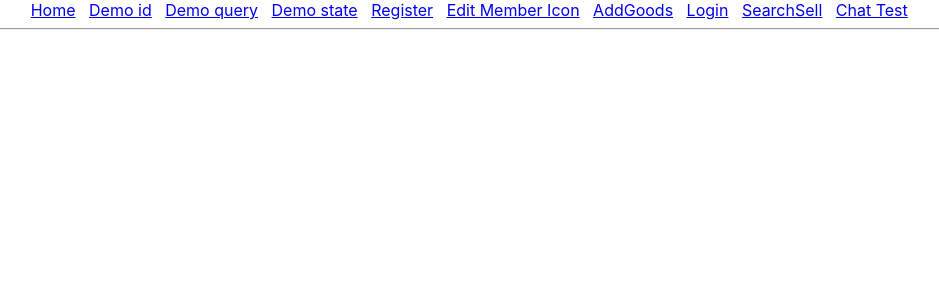
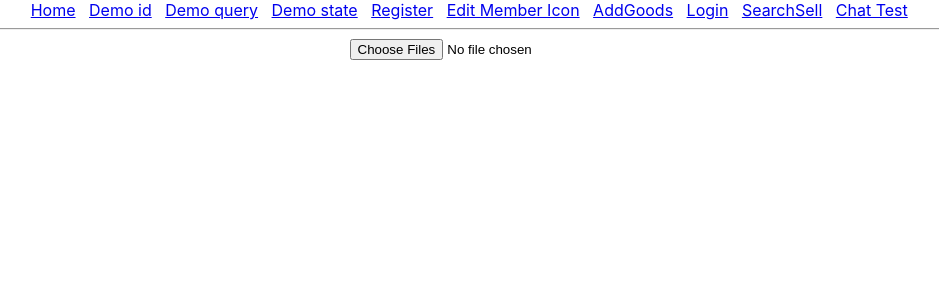
Before and after one commit to Shichao97/shopClient, a React (Create React App) app: page /#/imageUpload in a window 1280 px wide. Shown: the top 300 px of the page, without its empty margins (164-1103 px from the left). Built offline with nearby package versions, Linux system fonts and the light colour scheme; no server answers.

Commit message:
startsWith changeTo substr

```diff
--- a/src/App.tsx
+++ b/src/App.tsx
@@ -9,6 +9,7 @@ import LoginModal from './LoginModal';
 import EditIcon from './EditIcon';
 import Register from './Register';
 import searchSellGoods from './searchSellGoods';
+import ImageUpload from './ImageUpload';
 import jquery from "jquery";
 const $ = jquery;
 
@@ -26,7 +27,10 @@ const Home = () => (
 
 class App extends Component {
   checkHash(){
-    if(window.location.hash.startsWith("#/_")){
+    var str: string = window.location.hash;
+    //console.log("Hash changed to: "+str.substr(0,3));
+    //startsWith()函数 IE浏览器不支持，所以改为 substr
+    if(str.substr(0,3) == "#/_"){
       let win:any = window;
       win.checkLogin();
     }
@@ -56,11 +60,11 @@ class App extends Component {
 	}
 
     return (
-
+      <div>
       <Router>
         <div className="App">
           <Link to="/">Home</Link>&nbsp;&nbsp;&nbsp;
-          <Link to="/userid/33">Demo id</Link>&nbsp;&nbsp;&nbsp;
+          <Link to="/imageUpload/33">Demo id</Link>&nbsp;&nbsp;&nbsp;
           <Link to={query}>Demo query</Link>&nbsp;&nbsp;&nbsp;
           <Link to={sta}>Demo state</Link>&nbsp;&nbsp;&nbsp;
           <Link to="/register" >Register</Link>&nbsp;&nbsp;&nbsp;
@@ -80,9 +84,12 @@ class App extends Component {
           <Route path="/login" component={Login}></Route>
           <Route path="/_searchsell" component={searchSellGoods}></Route>
           <Route path="/chat" component={WebChatTest}></Route>
+          <Route path="/imageUpload" component={ImageUpload}></Route>
         </div>
 
       </Router>
+
+      </div>
     );
   }
 }
--- /dev/null
+++ b/src/ImageUpload.js
@@ -0,0 +1,59 @@
+import React from 'react';
+import LoginModal from './LoginModal';
+import jquery from "jquery";
+const $ = jquery;
+
+export default class ImageUpload extends React.Component {
+
+    multiImagePreview(avalue) {
+        var all_picW = "100px";//预览的宽度
+        var all_picH = "100px";//预览的高度
+
+        var upMultilImagesObj = document.getElementById("upMultilImages");
+        var picViewsBox = document.getElementById("picViewsBox");
+        picViewsBox.innerHTML = "";
+        var fileList = upMultilImagesObj.files;
+        for (var i = 0; i < fileList.length; i++) {
+            picViewsBox.innerHTML += "<div style='float:left' > <img id='img" + i + "'  /> </div>";
+            var picjPreviewInfo = document.getElementById("img"+i);
+            //if (upMultilImagesObj.files && upMultilImagesObj.files[i]) {
+                //火狐
+                picjPreviewInfo.style.display = 'block';
+                picjPreviewInfo.style.width = all_picW;
+                picjPreviewInfo.style.height = all_picH;
+                //picjPreviewInfo.src = upMultilImagesObj.files[0].getAsDataURL();
+                //火狐7+版本,用不了getAsDataURL()
+                picjPreviewInfo.src = window.URL.createObjectURL(upMultilImagesObj.files[i]);
+            /*} else {
+                //IE
+                upMultilImagesObj.select();
+                var picTagSrc = document.selection.createRange().text;
+                alert(picTagSrc);
+                var localImagId = document.getElementById("img" + i);
+                //设置初始大小
+                localImagId.style.width = all_picW;
+                localImagId.style.height = all_picH;
+                //图片异常捕捉
+                try {
+                    localImagId.style.filter = "progid:DXImageTransform.Microsoft.AlphaImageLoader(sizingMethod=scale)";
+                    localImagId.filters.item("DXImageTransform.Microsoft.AlphaImageLoader").src = picTagSrc;
+                }
+                catch (e) {
+                    alert("图片格式不正确!");
+                    return false;
+                }
+                picjPreviewInfo.style.display = 'none';
+                document.selection.empty();
+            }*/
+        }
+        return true;
+    }
+
+
+    render(){
+    return <div>
+	    <input type="file"  name="file" id="upMultilImages" multiple="multiple"   onChange={() => this.multiImagePreview()} accept="image/*" />
+	    <div id="picViewsBox"></div>
+    </div>
+    }
+}
--- a/src/index.tsx
+++ b/src/index.tsx
@@ -2,10 +2,7 @@ import React from 'react';
 import ReactDOM from 'react-dom';
 import './index.css';
 import App from './App';
-//import * as serviceWorker from './serviceWorker';
-import Register from './Register';
-import EditInfo from './EditInfo';
-import AddGoods from './AddGoods';
+
 
 ReactDOM.render(
   <React.StrictMode>
```
